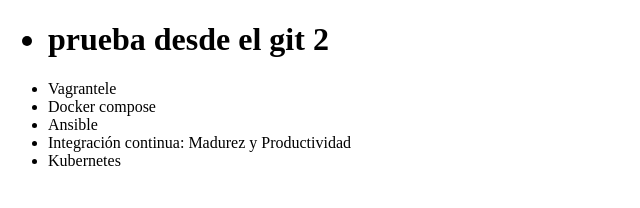
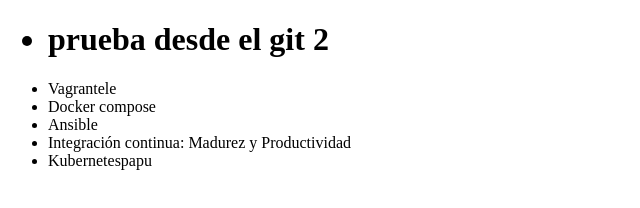
Before and after one commit to FelipeAraisMosquera/alura-git, a plain HTML site: page index.html in a window 1280 px wide. Shown: the full height of the page, 0-640 px from the left. Drawn offline with Linux system fonts and the light colour scheme.

Commit message:
se agrega el branch lista2 papu

```diff
--- a/index.html
+++ b/index.html
@@ -11,7 +11,7 @@
          <li> Docker compose</li>
          <li> Ansible </li>
          <li> Integración continua: Madurez y Productividad</li>
-         <li> Kubernetes</li>
+         <li> Kubernetespapu</li>
      </ul>
 </body>
 </html>
```
